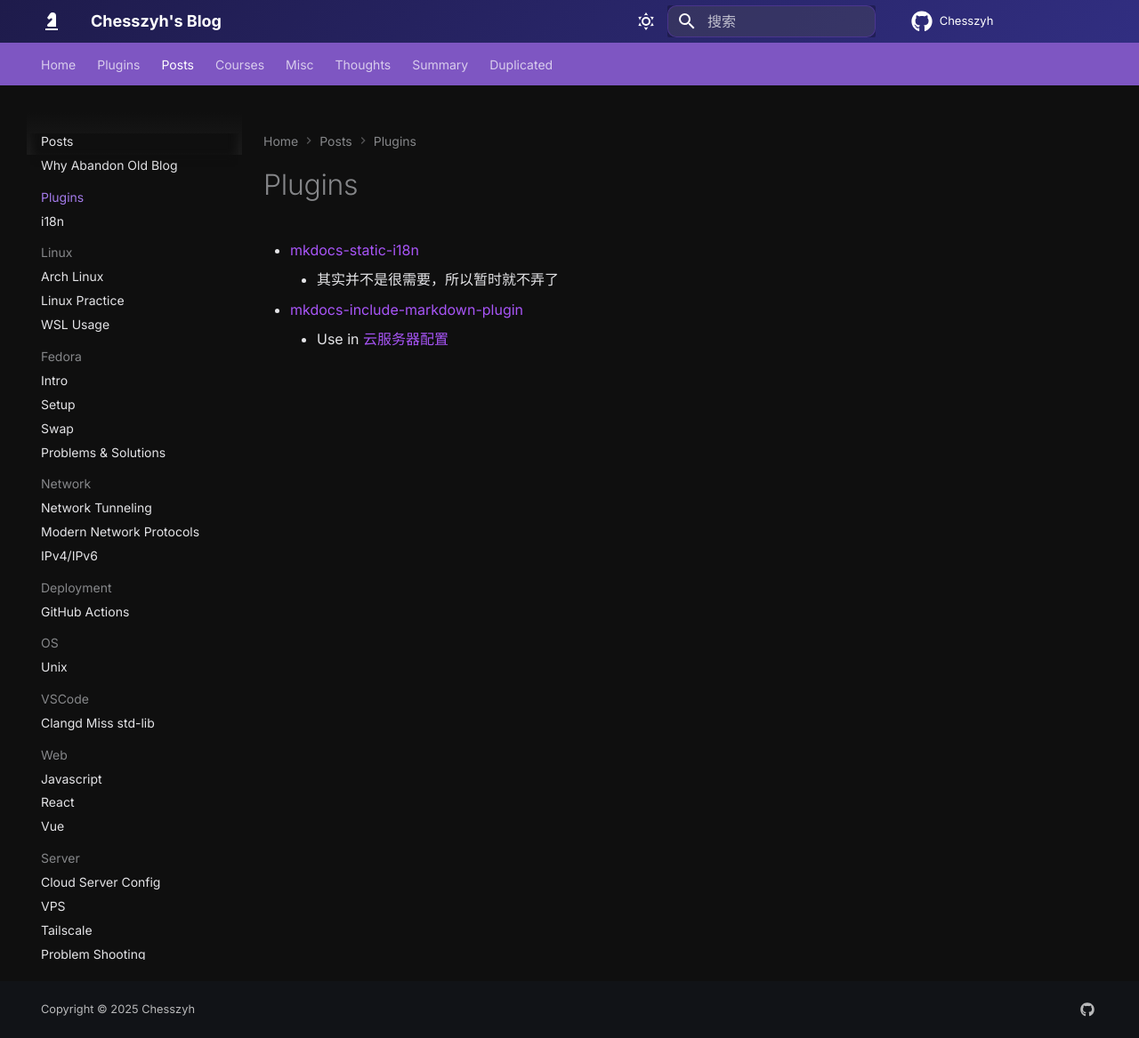
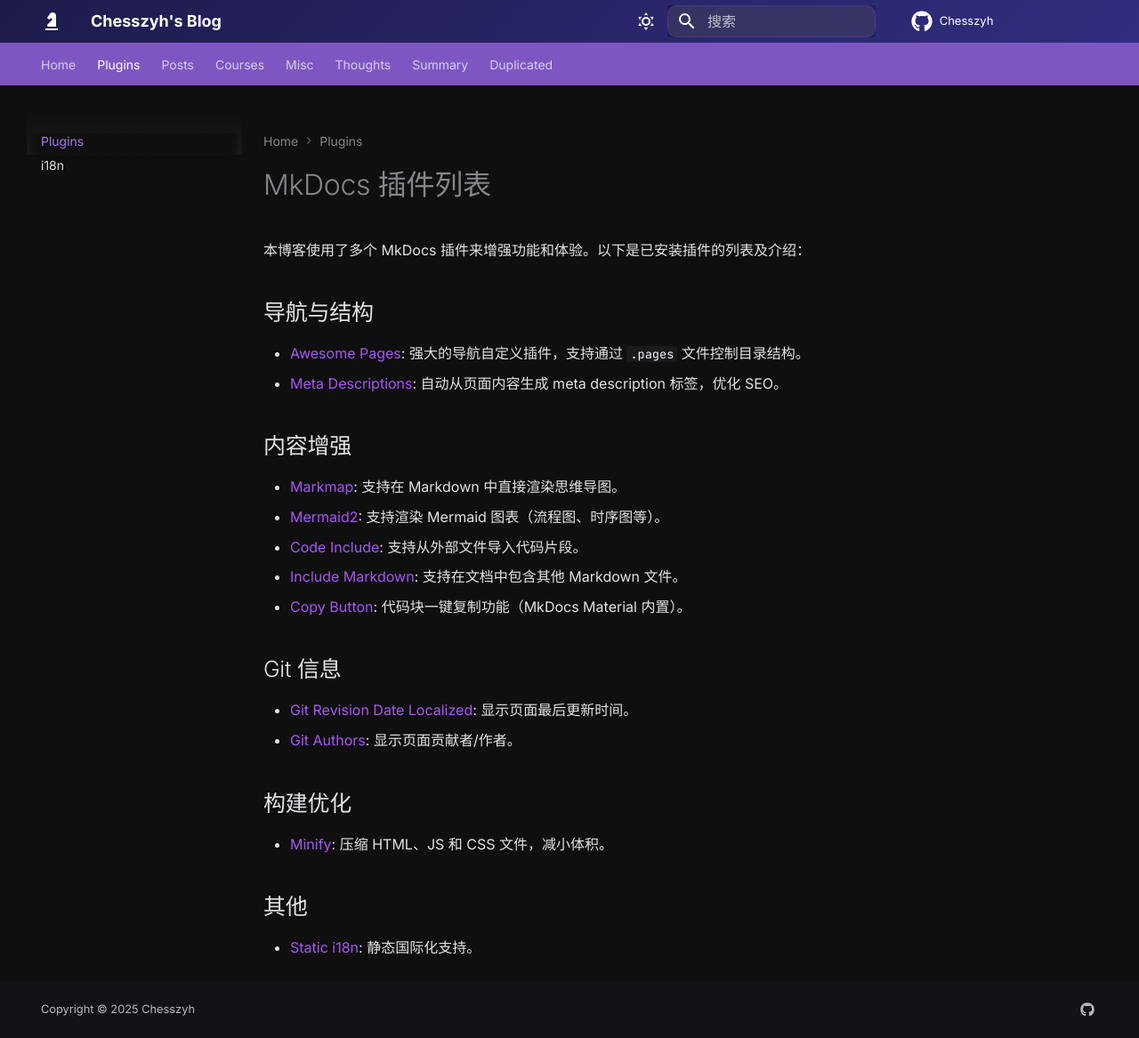
Before and after one commit to Chesszyh/Chesszyh.github.io, an MkDocs documentation site: the page built from docs/plugins/index.md, in a window 1280 px wide and 1167 px high. Shown: the whole window at 89% size. Built offline with MkDocs 1.6.1 and Material for MkDocs 9.7.7, drawn with Linux system fonts in a browser that asks for light colours.

Commit message:
Update plugins documentation and remove redundant JS inclusion

```diff
--- a/docs/plugins/index.md
+++ b/docs/plugins/index.md
@@ -1,6 +1,24 @@
-# Plugins
+# MkDocs 插件列表
 
-- [mkdocs-static-i18n](https://github.com/ultrabug/mkdocs-static-i18n)
-    - 其实并不是很需要，所以暂时就不弄了
-- [mkdocs-include-markdown-plugin](https://github.com/mondeja/mkdocs-include-markdown-plugin)
-    - Use in [云服务器配置](../posts/Server/云服务器配置.md)
+本博客使用了多个 MkDocs 插件来增强功能和体验。以下是已安装插件的列表及介绍：
+
+## 导航与结构
+- [Awesome Pages](awesome-pages.md): 强大的导航自定义插件，支持通过 `.pages` 文件控制目录结构。
+- [Meta Descriptions](meta-descriptions.md): 自动从页面内容生成 meta description 标签，优化 SEO。
+
+## 内容增强
+- [Markmap](markmap.md): 支持在 Markdown 中直接渲染思维导图。
+- [Mermaid2](mermaid.md): 支持渲染 Mermaid 图表（流程图、时序图等）。
+- [Code Include](codeinclude.md): 支持从外部文件导入代码片段。
+- [Include Markdown](include-markdown.md): 支持在文档中包含其他 Markdown 文件。
+- [Copy Button](copy-button.md): 代码块一键复制功能（MkDocs Material 内置）。
+
+## Git 信息
+- [Git Revision Date Localized](git-revision-date.md): 显示页面最后更新时间。
+- [Git Authors](git-authors.md): 显示页面贡献者/作者。
+
+## 构建优化
+- [Minify](minify.md): 压缩 HTML、JS 和 CSS 文件，减小体积。
+
+## 其他
+- [Static i18n](mkdocs-static-i18n.md): 静态国际化支持。
--- a/mkdocs.yml
+++ b/mkdocs.yml
@@ -55,13 +55,11 @@
 nav:
   - Home: index.md
   - Plugins:
-      - "i18n": plugins/mkdocs-static-i18n.md
+      - "Blog Plugins": plugins/index.md
+      - "i18n": plugins/i18n.md
   - Posts:
       - "Index": posts/index.md
       - "Why Abandon Old Blog": posts/为什么放弃旧博客.md
-      - Plugins:
-          - "Blog Plugins": plugins/index.md
-          - "Static i18n": plugins/mkdocs-static-i18n.md
       - Linux:
           - "Arch Linux": posts/Linux/Arch-Linux.md
           - "Linux Practice": posts/Linux/Linux实践.md
@@ -151,7 +149,6 @@
       minify_html: true
   - codeinclude
   - meta-descriptions
-  - lightbox
 
 # Markdown extensions
 markdown_extensions:
--- a/requirements.txt
+++ b/requirements.txt
@@ -11,4 +11,3 @@
 mkdocs-minify-plugin
 mkdocs-codeinclude-plugin
 mkdocs-meta-descriptions-plugin
-mkdocs-lightbox
```
Also changed, not shown: docs/plugins/awesome-pages.md (added, +25 -0 lines), docs/plugins/codeinclude.md (added, +24 -0 lines), docs/plugins/copy-button.md (added, +25 -0 lines), docs/plugins/git-authors.md (added, +15 -0 lines), docs/plugins/git-revision-date.md (added, +27 -0 lines), docs/plugins/include-markdown.md (added, +21 -0 lines), docs/plugins/lightbox.md (added, +15 -0 lines), docs/plugins/markmap.md (added, +29 -0 lines), docs/plugins/mermaid.md (added, +24 -0 lines), docs/plugins/meta-descriptions.md (added, +18 -0 lines), docs/plugins/minify.md (added, +22 -0 lines), docs/plugins/test.md (added, +5 -0 lines), docs/plugins/i18n.md (renamed from docs/plugins/mkdocs-static-i18n.md).
